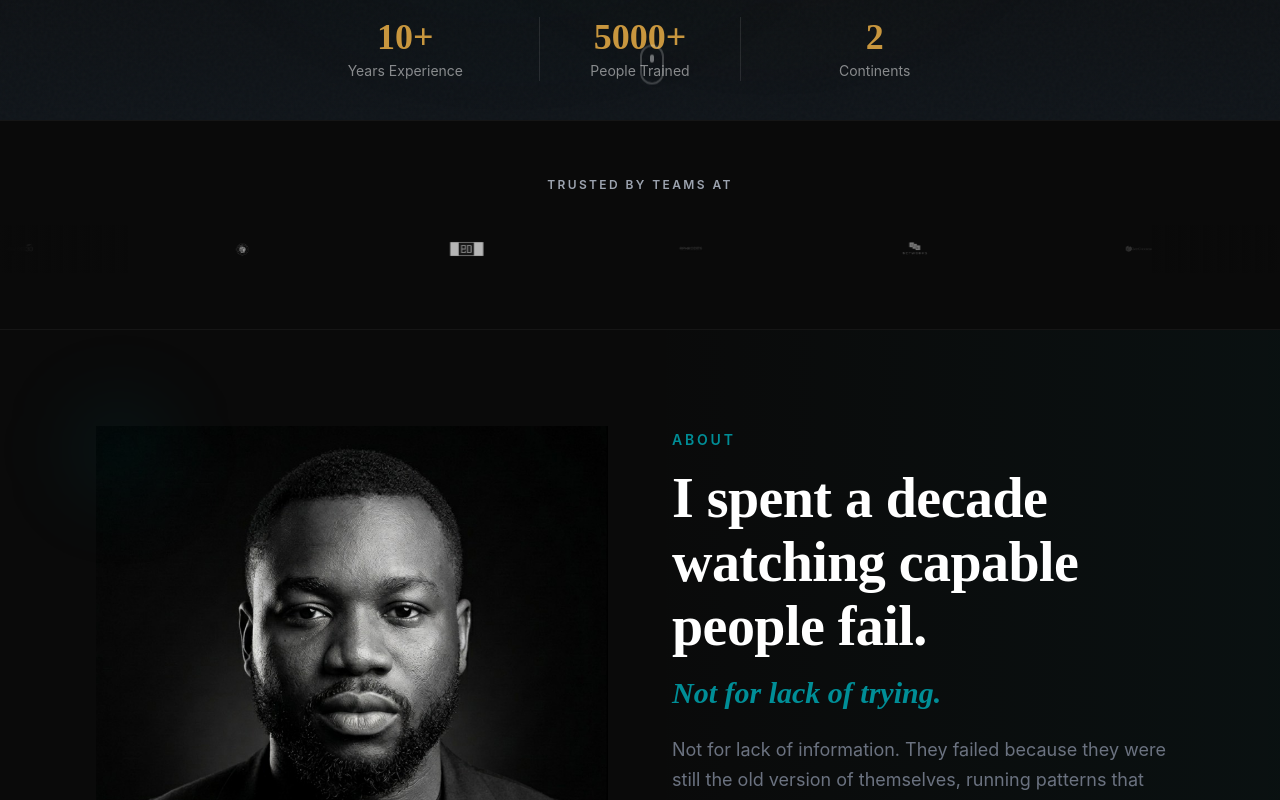
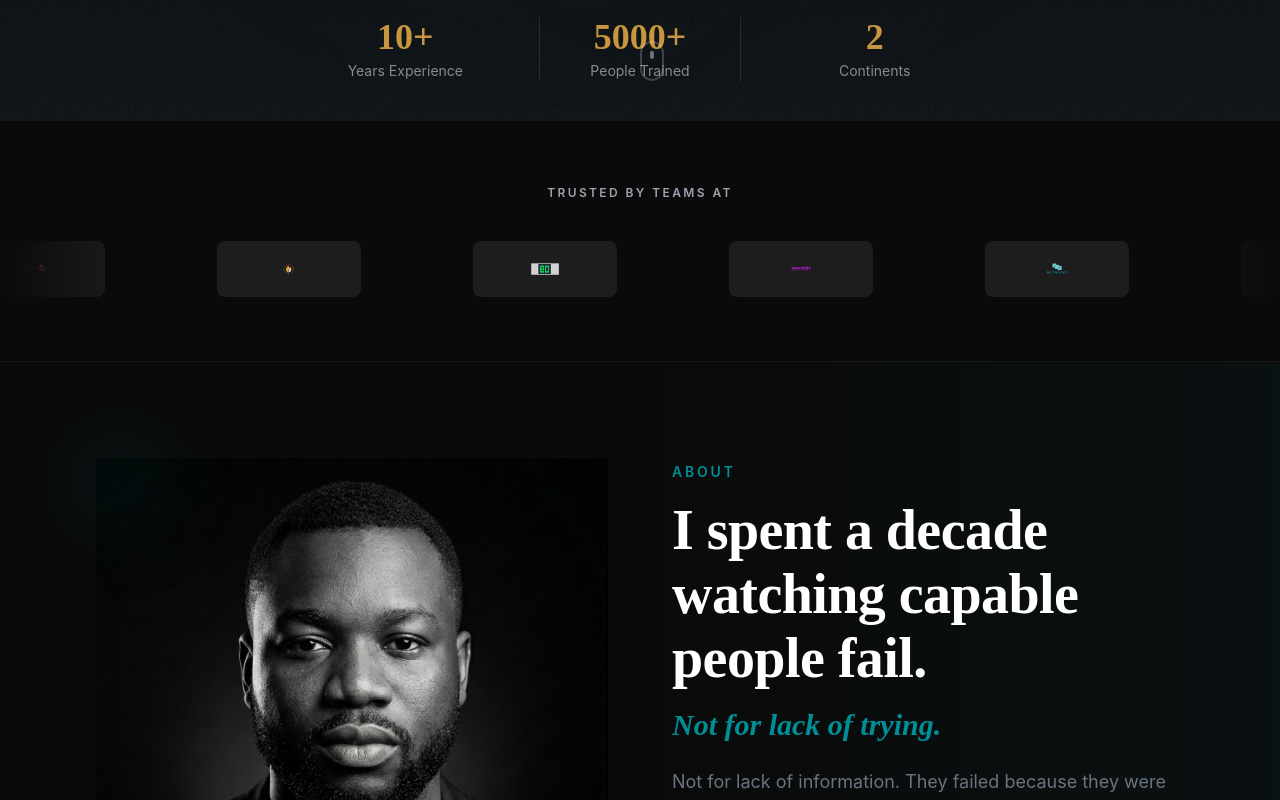
Before and after one commit to pelumiolawole/The-Forge-Website, a Next.js app: page / in a window 1280 px wide. Shown: the part 680-1480 px from the top of the page. Built offline with nearby package versions, Linux system fonts and the light colour scheme; no server answers.

Commit message:
more cleanup +

```diff
--- a/src/app/privacy-policy/page.tsx
+++ b/src/app/privacy-policy/page.tsx
@@ -26,7 +26,7 @@ export default function PrivacyPolicyPage() {
               This website is operated by Pelumi Olawole, trading as Coach PO / The Forge System, based in the United Kingdom. References to "we", "us", or "our" in this policy refer to Pelumi Olawole.
             </p>
             <p className="mt-3">
-              Contact: <a href="mailto:hello@pelumiolawole.com" className="text-[#008E97] hover:underline">hello@pelumiolawole.com</a>
+              Contact: <a href="mailto:coach@pelumiolawole.com." className="text-[#008E97] hover:underline">coach@pelumiolawole.com.</a>
             </p>
           </section>
 
@@ -133,8 +133,8 @@ export default function PrivacyPolicyPage() {
             </ul>
             <p className="mt-4">
               To exercise any of these rights, contact us at{" "}
-              <a href="mailto:hello@pelumiolawole.com" className="text-[#008E97] hover:underline">
-                hello@pelumiolawole.com
+              <a href="mailto:coach@pelumiolawole.com." className="text-[#008E97] hover:underline">
+                coach@pelumiolawole.com.
               </a>.
             </p>
           </section>
--- a/src/app/terms/page.tsx
+++ b/src/app/terms/page.tsx
@@ -26,7 +26,7 @@ export default function TermsPage() {
               These terms govern your use of this website (pelumiolawole.com) and any services provided by Pelumi Olawole, trading as Coach PO / The Forge System, based in the United Kingdom. By using this website or purchasing any service, you agree to these terms.
             </p>
             <p className="mt-3">
-              Contact: <a href="mailto:hello@pelumiolawole.com" className="text-[#008E97] hover:underline">hello@pelumiolawole.com</a>
+              Contact: <a href="mailto:coach@pelumiolawole.com." className="text-[#008E97] hover:underline">coach@pelumiolawole.com.</a>
             </p>
           </section>
 
@@ -99,8 +99,8 @@ export default function TermsPage() {
             <h2 className="font-serif text-xl md:text-2xl text-[#0A0A0A] font-bold mb-4">Contact</h2>
             <p>
               For any questions about these terms, contact us at{" "}
-              <a href="mailto:hello@pelumiolawole.com" className="text-[#008E97] hover:underline">
-                hello@pelumiolawole.com
+              <a href="mailto:coach@pelumiolawole.com." className="text-[#008E97] hover:underline">
+                coach@pelumiolawole.com.
               </a>.
             </p>
           </section>
--- a/src/components/landing/navigation/Footer.tsx
+++ b/src/components/landing/navigation/Footer.tsx
@@ -31,13 +31,13 @@ export function Footer() {
           {/* Brand */}
           <div className="lg:col-span-1">
             <Link href="/" className="flex items-center mb-6">
-              <div className="relative h-9 w-32">
+              <div className="relative h-12 w-44">
                 <Image
                   src="/images/logo-main.png"
                   alt="Pelumi Olawole"
                   fill
                   className="object-contain object-left"
-                  sizes="128px"
+                  sizes="176px"
                 />
               </div>
             </Link>
@@ -54,7 +54,7 @@ export function Footer() {
                 <Linkedin size={16} />
               </a>
               <a
-                href="mailto:hello@pelumiolawole.com"
+                href="mailto:coach@pelumiolawole.com"
                 className="w-9 h-9 rounded-full bg-white/5 flex items-center justify-center text-white/60 hover:bg-[#008E97] hover:text-white transition-all"
               >
                 <Mail size={16} />
--- a/src/components/landing/navigation/Navigation.tsx
+++ b/src/components/landing/navigation/Navigation.tsx
@@ -17,22 +17,14 @@ export function Navigation() {
   const [isMobileMenuOpen, setIsMobileMenuOpen] = useState(false);
 
   useEffect(() => {
-    const handleScroll = () => {
-      setIsScrolled(window.scrollY > 50);
-    };
+    const handleScroll = () => setIsScrolled(window.scrollY > 50);
     window.addEventListener("scroll", handleScroll);
     return () => window.removeEventListener("scroll", handleScroll);
   }, []);
 
   useEffect(() => {
-    if (isMobileMenuOpen) {
-      document.body.style.overflow = "hidden";
-    } else {
-      document.body.style.overflow = "unset";
-    }
-    return () => {
-      document.body.style.overflow = "unset";
-    };
+    document.body.style.overflow = isMobileMenuOpen ? "hidden" : "unset";
+    return () => { document.body.style.overflow = "unset"; };
   }, [isMobileMenuOpen]);
 
   return (
@@ -47,15 +39,15 @@ export function Navigation() {
         <nav className="max-w-7xl mx-auto px-6 lg:px-8">
           <div className="flex items-center justify-between h-20">
 
-            {/* Logo */}
+            {/* Logo — signature image, generous container */}
             <Link href="/" className="flex items-center">
-              <div className="relative h-10 w-36">
+              <div className="relative h-14 w-52">
                 <Image
                   src="/images/logo-main.png"
                   alt="Pelumi Olawole"
                   fill
                   className="object-contain object-left"
-                  sizes="144px"
+                  sizes="208px"
                   priority
                 />
               </div>
@@ -94,28 +86,24 @@ export function Navigation() {
         </nav>
       </header>
 
-      {/* Mobile menu — full screen overlay */}
+      {/* Mobile menu */}
       <div
         className={`fixed inset-0 z-40 md:hidden transition-all duration-300 ${
-          isMobileMenuOpen
-            ? "opacity-100 pointer-events-auto"
-            : "opacity-0 pointer-events-none"
+          isMobileMenuOpen ? "opacity-100 pointer-events-auto" : "opacity-0 pointer-events-none"
         }`}
       >
         <div className="absolute inset-0 bg-[#0A0A0A]" />
-
         <div className="relative z-10 flex flex-col items-center justify-center h-full px-6">
           {/* Logo in mobile menu */}
-          <div className="relative h-12 w-44 mb-12">
+          <div className="relative h-14 w-52 mb-12">
             <Image
               src="/images/logo-main.png"
               alt="Pelumi Olawole"
               fill
               className="object-contain"
-              sizes="176px"
+              sizes="208px"
             />
           </div>
-
           <nav className="flex flex-col items-center gap-8">
             {navLinks.map((link) => (
               <Link
--- a/src/components/landing/worked-with/SocialProof.tsx
+++ b/src/components/landing/worked-with/SocialProof.tsx
@@ -18,8 +18,8 @@ const duplicated = [...brands, ...brands, ...brands];
 
 export function SocialProof() {
   return (
-    <section className="py-10 md:py-14 bg-[#0A0A0A] border-t border-b border-white/5 overflow-hidden">
-      <div className="max-w-6xl mx-auto px-6 lg:px-8 mb-6 md:mb-8">
+    <section className="py-12 md:py-16 bg-[#0A0A0A] border-t border-b border-white/5 overflow-hidden">
+      <div className="max-w-6xl mx-auto px-6 lg:px-8 mb-8 md:mb-10">
         <p className="text-center text-xs font-semibold tracking-[0.2em] uppercase text-[#9CA3AF]">
           Trusted by teams at
         </p>
@@ -35,17 +35,23 @@ export function SocialProof() {
           {duplicated.map((brand, idx) => (
             <div
               key={`${brand.name}-${idx}`}
-              className="flex-shrink-0 flex items-center justify-center mx-6 md:mx-10"
-              style={{ minWidth: "140px" }}
+              className="flex-shrink-0 flex items-center justify-center mx-8 md:mx-12"
+              style={{ minWidth: "160px" }}
             >
-              <div className="relative h-10 md:h-12 w-28 md:w-36 opacity-70 hover:opacity-100 transition-opacity duration-300 grayscale hover:grayscale-0">
-                <Image
-                  src={brand.logo}
-                  alt={brand.name}
-                  fill
-                  className="object-contain"
-                  sizes="144px"
-                />
+              {/* White backing so dark logos are visible on dark bg */}
+              <div
+                className="relative flex items-center justify-center rounded-lg px-4 py-2 transition-all duration-300 hover:scale-105"
+                style={{ backgroundColor: "rgba(255,255,255,0.08)", minWidth: "140px", height: "56px" }}
+              >
+                <div className="relative w-28 h-10">
+                  <Image
+                    src={brand.logo}
+                    alt={brand.name}
+                    fill
+                    className="object-contain brightness-150 opacity-80 hover:opacity-100 hover:brightness-200 transition-all duration-300"
+                    sizes="112px"
+                  />
+                </div>
               </div>
             </div>
           ))}
```
